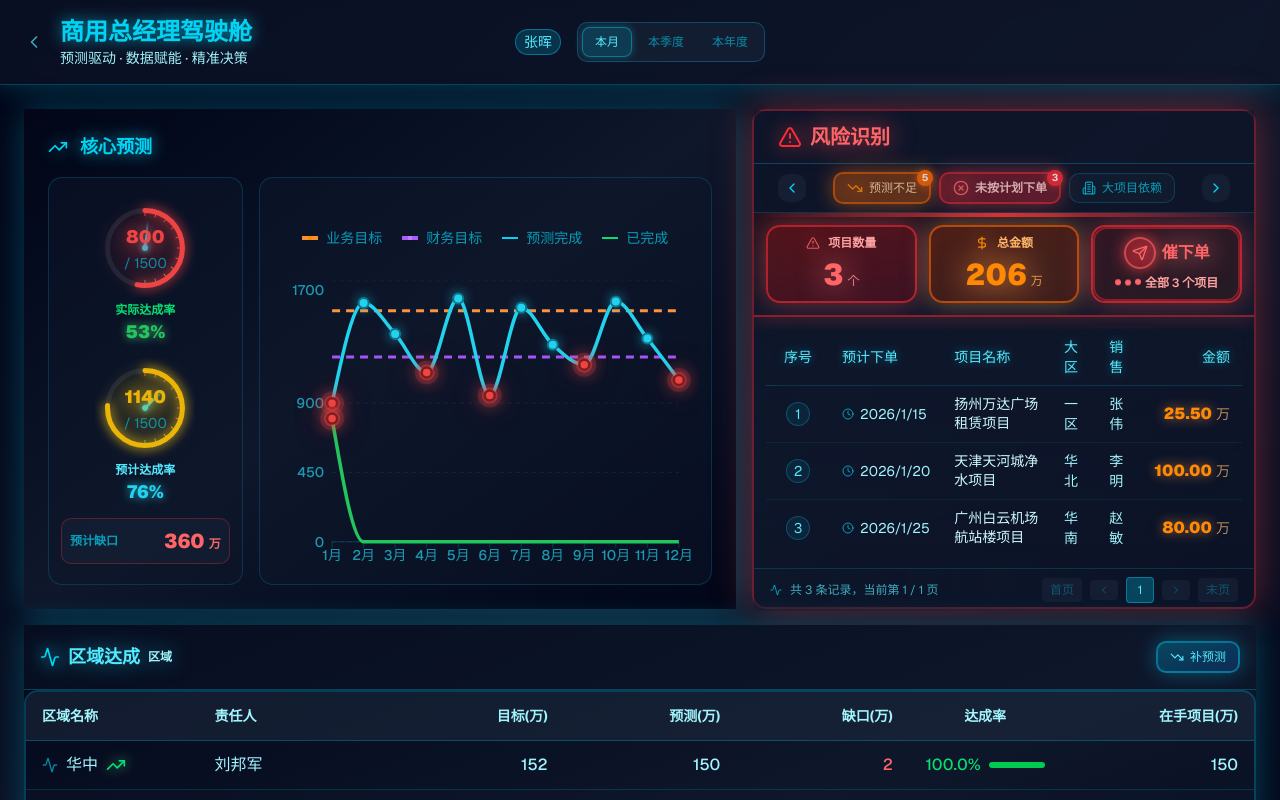
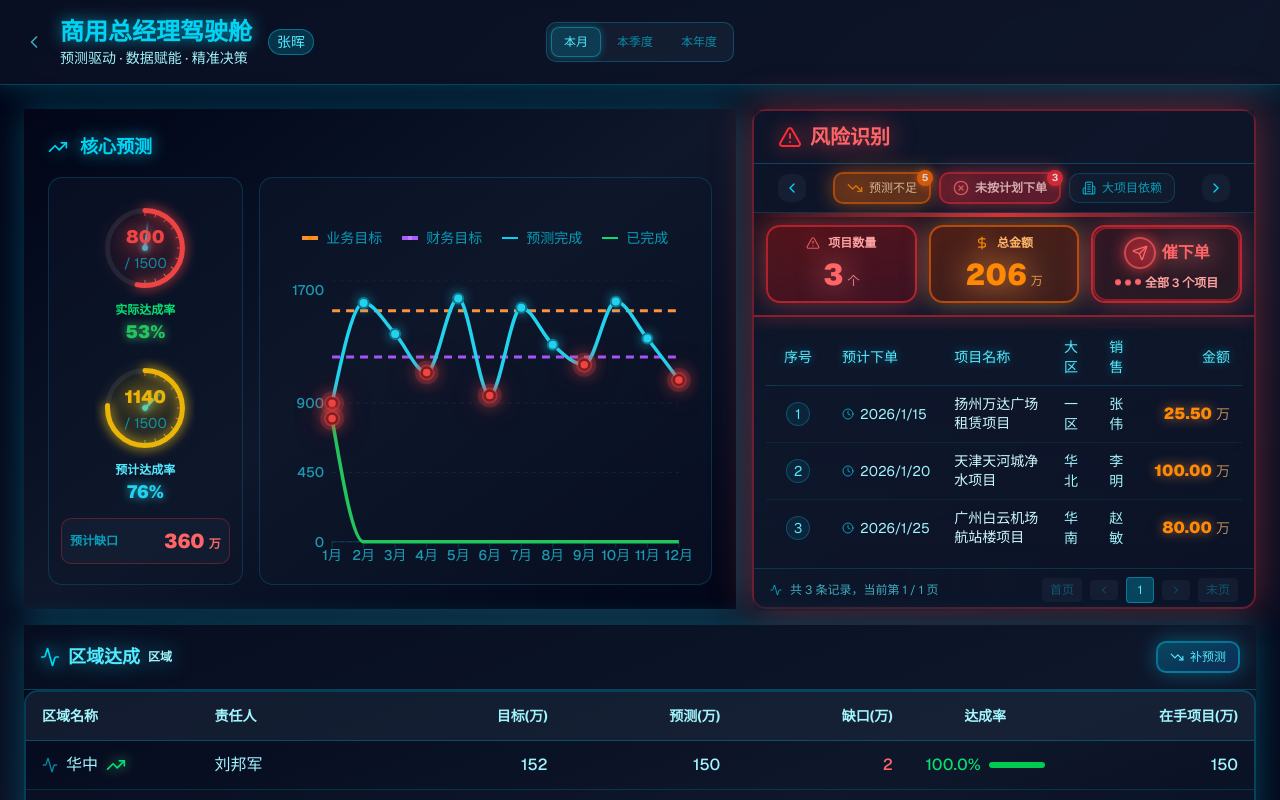
Before and after one commit to navylee1990/coze_jsc, a Next.js app: page /gm in a window 1280 px wide. Shown: the top 800 px of the page. Built offline with nearby package versions, Linux system fonts and the light colour scheme.

Commit message:
只让时间选择器居中，张晖放回左侧

```diff
--- a/src/app/gm/page.tsx
+++ b/src/app/gm/page.tsx
@@ -378,17 +378,16 @@ export default function GMDashboard() {
                 <h1 className={`text-2xl font-bold ${DASHBOARD_STYLES.neon}`}>{PAGE_TITLE}</h1>
                 <p className={`text-sm ${DASHBOARD_STYLES.textSecondary}`}>预测驱动 · 数据赋能 · 精准决策</p>
               </div>
-            </div>
-
-            {/* 中间：用户信息 + 时间选择器 */}
-            <div className="flex items-center gap-4 flex-1 justify-center">
               <Badge
                 variant="outline"
                 className="text-sm bg-cyan-500/20 border-cyan-500/50 text-cyan-300"
               >
                 张晖
               </Badge>
-              {/* 时间维度选择器 */}
+            </div>
+
+            {/* 中间：时间维度选择器（居中） */}
+            <div className="flex-1 flex justify-center">
               <div className="flex items-center gap-1 bg-slate-800/50 border border-cyan-500/30 rounded-lg p-1">
                 <button
                   onClick={() => setSelectedTimeRange('current')}
```
